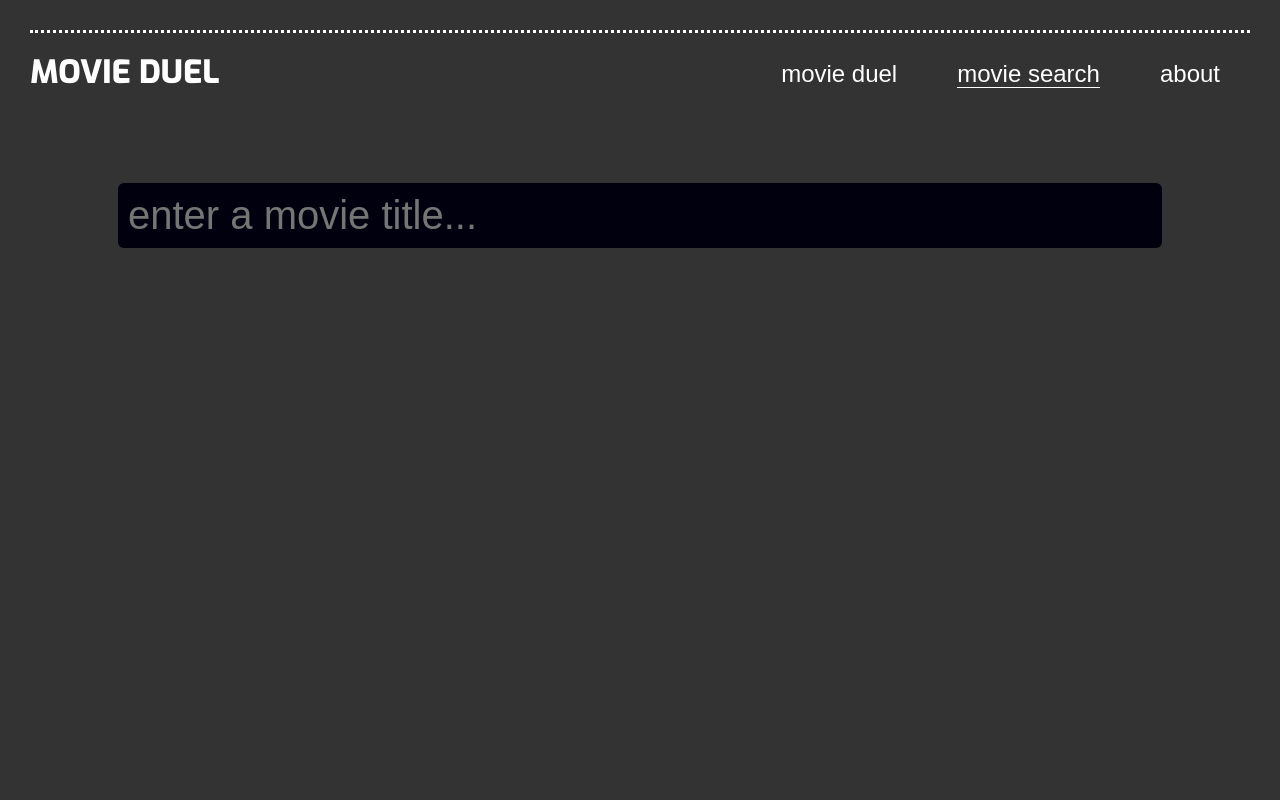
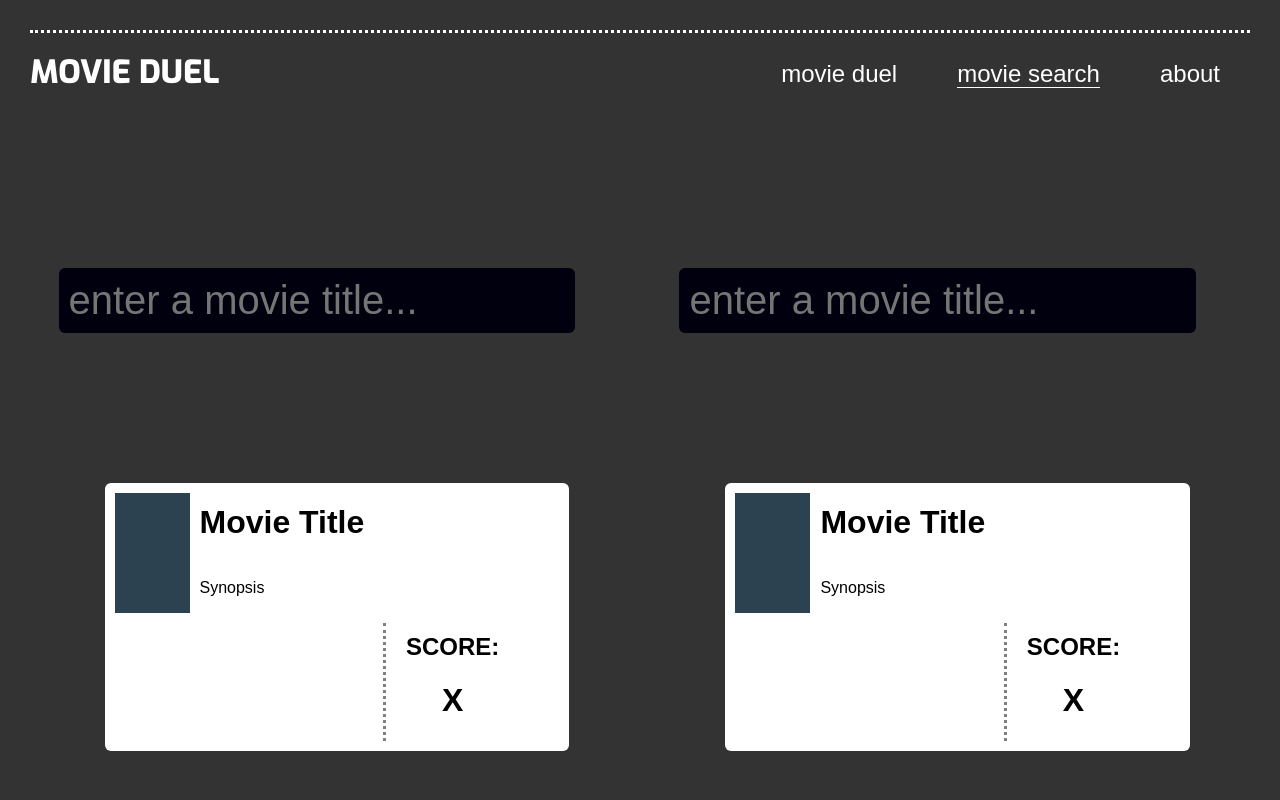
Before and after one commit to MonicaHoward/movie-duel-2.0, a React (Create React App) app: page /movie-search in a window 1280 px wide. Shown: the top 800 px of the page. Built offline with nearby package versions, Linux system fonts and the light colour scheme; a web font is replaced by a local one.

Commit message:
minor bug fix for Header and nav sections

```diff
--- a/src/App.js
+++ b/src/App.js
@@ -13,7 +13,7 @@
         <div className="App">
           <Header />
 
-          <Route path="/movie-duel" component={ MovieDuel } />
+          <Route path="/" component={ MovieDuel } />
           <Route path="/movie-search" component={ MovieSearch } />
           <Route path="/about"  component={ About } />
         </div>
--- a/src/Header.js
+++ b/src/Header.js
@@ -52,6 +52,7 @@
             <li>
                <NavLink exact activeClassName="active" to='/movie-duel'>movie duel</NavLink>
             </li>
+
           </ul>
         </div>
       </div>
```
Also changed, not shown: src/MovieSearch.js (+2 -7 lines).
